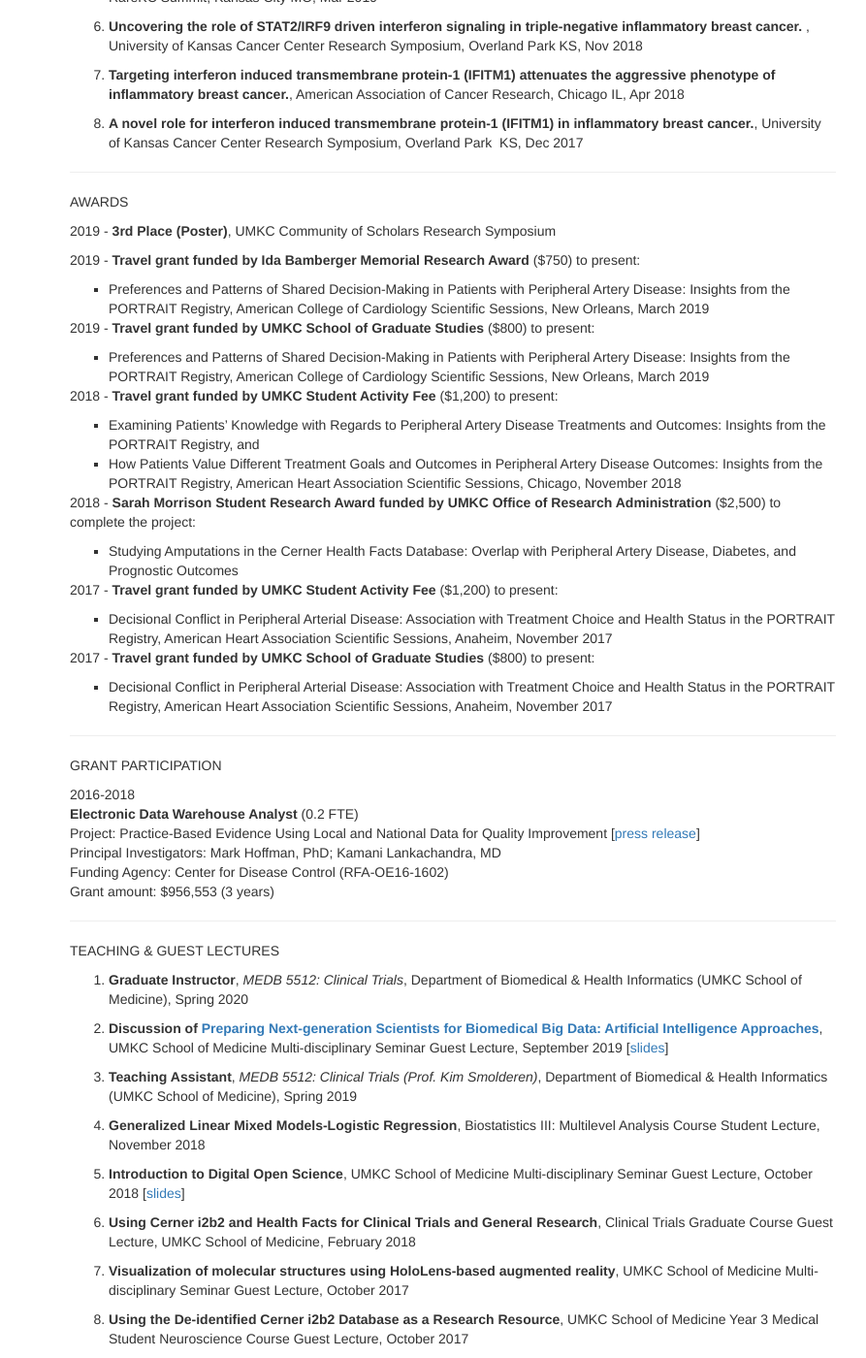
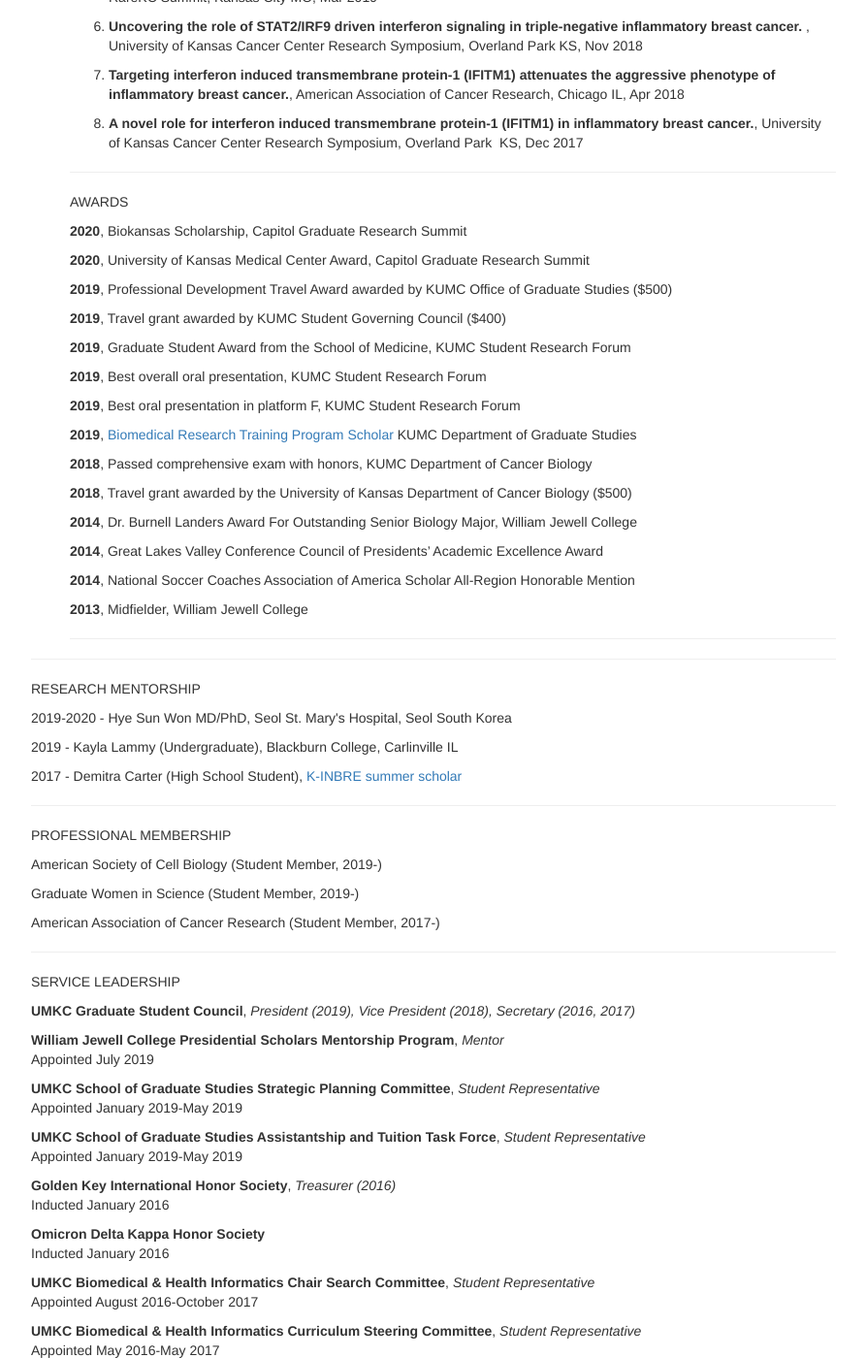
Before and after one commit to livprovance/oliviaprovance.github.io, a Jekyll site: the page CV/index.html, which Jekyll copies as it is, in a window 1280 px wide and 1400 px high, scrolled down 2052 px. Shown: the whole window at 97% size, without its empty margins (233-1126 px from the left). Built offline with Jekyll 4.4.1, drawn with Linux system fonts in a browser that asks for light colours; some of the changed text lies outside the part shown.

Commit message:
Update index.html

```diff
--- a/CV/index.html
+++ b/CV/index.html
@@ -457,75 +457,35 @@ Advisor: <a href="https://bioengr.ku.edu/jessie-huisinga">Jessie Huisinga, PhD</
 </ol>
 <hr />
 <p>AWARDS</p>
-<p>2019 - <strong>3rd Place (Poster)</strong>, UMKC Community of Scholars Research Symposium</p>
-<p>2019 - <strong>Travel grant funded by Ida Bamberger Memorial Research Award</strong> ($750) to present:</p>
-<ul>
-<li>Preferences and Patterns of Shared Decision-Making in Patients with Peripheral Artery Disease: Insights from the PORTRAIT Registry, American College of Cardiology Scientific Sessions, New Orleans, March 2019</li>
-</ul>
-<p>2019 - <strong>Travel grant funded by UMKC School of Graduate Studies</strong> ($800) to present:</p>
-<ul>
-<li>Preferences and Patterns of Shared Decision-Making in Patients with Peripheral Artery Disease: Insights from the PORTRAIT Registry, American College of Cardiology Scientific Sessions, New Orleans, March 2019</li>
-</ul>
-<p>2018 - <strong>Travel grant funded by UMKC Student Activity Fee</strong> ($1,200) to present:</p>
-<ul>
-<li>Examining Patients’ Knowledge with Regards to Peripheral Artery Disease Treatments and Outcomes: Insights from the PORTRAIT Registry, and</li>
-<li>How Patients Value Different Treatment Goals and Outcomes in Peripheral Artery Disease Outcomes: Insights from the PORTRAIT Registry, American Heart Association Scientific Sessions, Chicago, November 2018</li>
-</ul>
-<p>2018 - <strong>Sarah Morrison Student Research Award funded by UMKC Office of Research Administration</strong> ($2,500) to complete the project:</p>
-<ul>
-<li>Studying Amputations in the Cerner Health Facts Database: Overlap with Peripheral Artery Disease, Diabetes, and Prognostic Outcomes</li>
-</ul>
-<p>2017 - <strong>Travel grant funded by UMKC Student Activity Fee</strong> ($1,200) to present:</p>
-<ul>
-<li>Decisional Conflict in Peripheral Arterial Disease: Association with Treatment Choice and Health Status in the PORTRAIT Registry, American Heart Association Scientific Sessions, Anaheim, November 2017</li>
-</ul>
-<p>2017 - <strong>Travel grant funded by UMKC School of Graduate Studies</strong> ($800) to present:</p>
-<ul>
-<li>Decisional Conflict in Peripheral Arterial Disease: Association with Treatment Choice and Health Status in the PORTRAIT Registry, American Heart Association Scientific Sessions, Anaheim, November 2017</li>
-</ul>
+<p><strong>2020</strong>, Biokansas Scholarship, Capitol Graduate Research Summit</p>
+<p><strong>2020</strong>, University of Kansas Medical Center Award, Capitol Graduate Research Summit</p>
+<p><strong>2019</strong>, Professional Development Travel Award awarded by KUMC Office of Graduate Studies ($500)</p>
+<p><strong>2019</strong>, Travel grant awarded by KUMC Student Governing Council ($400)</p>
+<p><strong>2019</strong>, Graduate Student Award from the School of Medicine, KUMC Student Research Forum</p>
+<p><strong>2019</strong>, Best overall oral presentation, KUMC Student Research Forum</p>
+<p><strong>2019</strong>, Best oral presentation in platform F, KUMC Student Research Forum</p>
+<p><strong>2019</strong>, <a href="http://www.kumc.edu/brtp.html">Biomedical Research Training Program Scholar</a> KUMC Department of Graduate Studies </p>
+<p><strong>2018</strong>, Passed comprehensive exam with honors, KUMC Department of Cancer Biology</p>
+<p><strong>2018</strong>, Travel grant awarded by the University of Kansas Department of Cancer Biology ($500)</p>
+<p><strong>2014</strong>, Dr. Burnell Landers Award For Outstanding Senior Biology Major, William Jewell College</p>
+<p><strong>2014</strong>, Great Lakes Valley Conference Council of Presidents’ Academic Excellence Award</p>
+<p><strong>2014</strong>, National Soccer Coaches Association of America Scholar All-Region Honorable Mention</p>
+<p><strong>2013</strong>, Midfielder, William Jewell College</p>
 <hr />
-<p>GRANT PARTICIPATION</p>
-<p>2016-2018<br />
-<strong>Electronic Data Warehouse Analyst</strong> (0.2 FTE)<br />
-Project: Practice-Based Evidence Using Local and National Data for Quality Improvement [<a href="https://info.umkc.edu/umatters/umkc-tmc-and-childrens-mercy-win-930k-grant-from-cdc/">press release</a>]<br />
-Principal Investigators: Mark Hoffman, PhD; Kamani Lankachandra, MD<br />
-Funding Agency: Center for Disease Control (RFA-OE16-1602)<br />
-Grant amount: $956,553 (3 years)</p>
-<hr />
-<p>TEACHING &amp; GUEST LECTURES</p>
-<ol style="list-style-type: decimal">
-<li><p><strong>Graduate Instructor</strong>, <em>MEDB 5512: Clinical Trials</em>, Department of Biomedical &amp; Health Informatics (UMKC School of Medicine), Spring 2020</p></li>
-<li><p><strong>Discussion of <a href="https://www.futuremedicine.com/doi/10.2217/pme-2018-0145">Preparing Next-generation Scientists for Biomedical Big Data: Artificial Intelligence Approaches</a></strong>, UMKC School of Medicine Multi-disciplinary Seminar Guest Lecture, September 2019 [<a href="https://jeremyprovance.github.io/assets/2019-09-24_Slides.pdf">slides</a>]</p></li>
-<li><p><strong>Teaching Assistant</strong>, <em>MEDB 5512: Clinical Trials (Prof. Kim Smolderen)</em>, Department of Biomedical &amp; Health Informatics (UMKC School of Medicine), Spring 2019</p></li>
-<li><p><strong>Generalized Linear Mixed Models-Logistic Regression</strong>, Biostatistics III: Multilevel Analysis Course Student Lecture, November 2018</p></li>
-<li><p><strong>Introduction to Digital Open Science</strong>, UMKC School of Medicine Multi-disciplinary Seminar Guest Lecture, October 2018 [<a href="https://jeremyprovance.github.io/assets/2018-10-23_Slides.pdf">slides</a>]</p></li>
-<li><p><strong>Using Cerner i2b2 and Health Facts for Clinical Trials and General Research</strong>, Clinical Trials Graduate Course Guest Lecture, UMKC School of Medicine, February 2018</p></li>
-<li><p><strong>Visualization of molecular structures using HoloLens-based augmented reality</strong>, UMKC School of Medicine Multi-disciplinary Seminar Guest Lecture, October 2017</p></li>
-<li><p><strong>Using the De-identified Cerner i2b2 Database as a Research Resource</strong>, UMKC School of Medicine Year 3 Medical Student Neuroscience Course Guest Lecture, October 2017</p></li>
 </ol>
 <hr />
 <p>RESEARCH MENTORSHIP</p>
-<p>2019 - Madeline Johnson (Medical Student), University of Missouri-Kansas City School of Medicine</p>
-<p>2019 - Yasser Sammour, MD (Internal Medicine Resident Physician), University of Missouri-Kansas City School of Medicine</p>
-<p>2019 - Fahad Qureshi (Medical Student), University of Missouri-Kansas City School of Medicine</p>
-<p>2019 - 3rd Year Neuroscience Statistical Mentorship (Group 1), University of Missouri-Kansas City School of Medicine</p>
-<p>2019 - 3rd Year Neuroscience Statistical Mentorship (Group 2), University of Missouri-Kansas City School of Medicine</p>
-<p>2019 - 3rd Year Neuroscience Statistical Mentorship (Group 3), University of Missouri-Kansas City School of Medicine</p>
-<hr />
-<p>REVIEWING &amp; JUDGING</p>
-<p>American Heart Association <em>Quality of Care &amp; Outcomes Research Scientific Sessions</em> (Data Science &amp; Health Information Technology Abstract Reviewer, 2020-)</p>
-<p>Saint Luke’s Hospital Research Day (Poster Judge, May 2019)</p>
-<p>American Heart Association, <em>Circulation: Cardiovascular Quality and Outcomes</em> (Student Reviewer, 2017-)</p>
-<p>American Medical Informatics Association, <em>Informatics Summits</em> (Abstract Reviewer, 2017-)</p>
+<p>2019-2020 - Hye Sun Won MD/PhD, Seol St. Mary's Hospital, Seol South Korea </p>
+<p>2019 - Kayla Lammy (Undergraduate), Blackburn College, Carlinville IL</p>
+<p>2017 - Demitra Carter (High School Student), <a href="https://www.k-inbre.org"> K-INBRE summer scholar </a></p>
+
 <hr />
 <p>PROFESSIONAL MEMBERSHIP</p>
-<p>American College of Cardiology (Student Member, 2019-)</p>
-<p>American Heart Association (Student Member, 2017-)</p>
-<p>American Medical Informatics Association (Student Member, 2017-)</p>
+<p>American Society of Cell Biology (Student Member, 2019-)</p>
+<p>Graduate Women in Science (Student Member, 2019-)</p>
+<p>American Association of Cancer Research (Student Member, 2017-)</p>
 <hr />
-<p>PODCAST APPEARANCES</p>
-<p><strong>Role in implementing i2b2 software, how i2b2 facilitates research goals, and challenges within clinical trials</strong>, The Research Rundown Podcast Series, Episode 3, Cerner Corporation, July 2018</p>
-<hr />
+
 <p>SERVICE LEADERSHIP</p>
 <p><strong>UMKC Graduate Student Council</strong>, <em>President (2019), Vice President (2018), Secretary (2016, 2017)</em></p>
 <p><strong>William Jewell College Presidential Scholars Mentorship Program</strong>, <em>Mentor</em><br />
```
